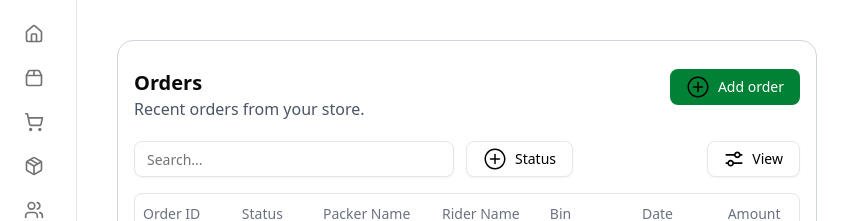
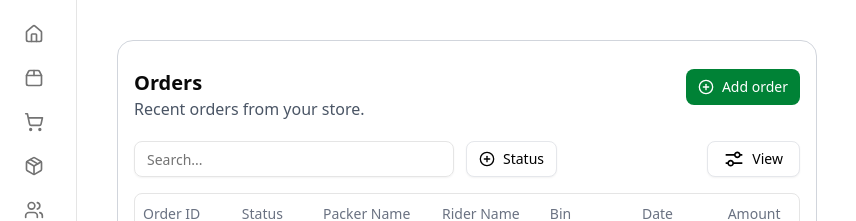
Before and after one commit to Mohith1490/sida, a Next.js app: page /dashboard in a window 1280 px wide. Shown: the top 221 px of the page, without its empty margins (0-856 px from the left). Built offline with nearby package versions, Linux system fonts and the light colour scheme.

Commit message:
added lucide icons

```diff
--- a/component/sheet.tsx
+++ b/component/sheet.tsx
@@ -1,7 +1,7 @@
 import { Button } from "@/components/ui/button"
 import { Input } from "@/components/ui/input"
 import { Label } from "@/components/ui/label"
-import Image from "next/image"
+import { CirclePlus } from "lucide-react"
 import {
     Sheet,
     SheetClose,
@@ -18,7 +18,7 @@ export function SheetUI() {
         <Sheet>
             <SheetTrigger asChild>
                 <Button variant={"add"} >
-                    <Image width={24} height={24} className="stroke-white" alt="add button" src={"/addbutton.svg"} />
+                    <CirclePlus className="stroke-white" />
                     Add order
                 </Button>
             </SheetTrigger>
--- a/src/app/(dashboard)/dashboard/page.tsx
+++ b/src/app/(dashboard)/dashboard/page.tsx
@@ -7,6 +7,7 @@ import {columns, Order} from "../../../../component/dataColumns"
 import { PaginationUI } from "../../../../component/Pagination"
 import { SheetUI } from "../../../../component/sheet"
 import { Sidebar } from "../../../../component/sideBar"
+import { CirclePlus } from "lucide-react"
 
 export default function page() {
     const data:Order[] = [
@@ -109,7 +110,7 @@ export default function page() {
                             <div className="flex" >
                                 <Input className="w-80 mr-3" type="text" placeholder="Search..." />
                                 <Button>
-                                     <Image width={24} height={24} className="text-white" alt="add button" src={"/addbutton.svg"} />
+                                     <CirclePlus className="stroke-black" />
                                     Status
                                 </Button>
                             </div>
```
